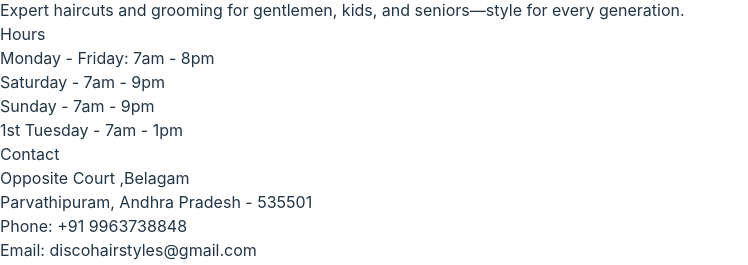
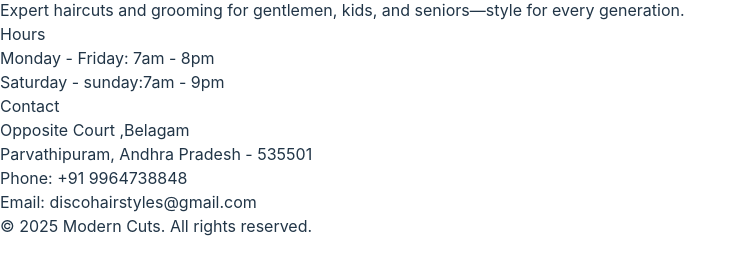
Before and after one commit to Yaswanth0525/My-Hairstyles, a React (Vite) app in the folder FRONTEND/: page /contact in a window 1280 px wide. Shown: the part 1173-1438 px from the top of the page, without its empty margins (0-748 px from the left). After the commit the page ends 1411 px from the top, so only its background shows below. Built offline with nearby package versions, Linux system fonts and the light colour scheme.

Commit message:
after changing the footer

```diff
--- a/FRONTEND/src/components/Footer.jsx
+++ b/FRONTEND/src/components/Footer.jsx
@@ -13,9 +13,7 @@
             <h3 className="text-lg font-semibold mb-4">Hours</h3>
             <ul className="space-y-2 text-primary-300">
               <li>Monday - Friday: 7am - 8pm</li>
-              <li>Saturday - 7am - 9pm</li>
-              <li>Sunday -  7am - 9pm</li>
-              <li>1st Tuesday - 7am - 1pm </li>
+              <li>Saturday - sunday:7am - 9pm</li>
             </ul>
           </div>
           <div>
@@ -23,7 +21,7 @@
             <ul className="space-y-2 text-primary-300 ">
               <li>Opposite Court ,Belagam</li>
               <li>Parvathipuram, Andhra Pradesh - 535501</li>
-              <li>Phone: +91 9963738848</li>
+              <li>Phone: +91 9964738848</li>
               <li>Email: discohairstyles@gmail.com</li>
             </ul>
           </div>
```
